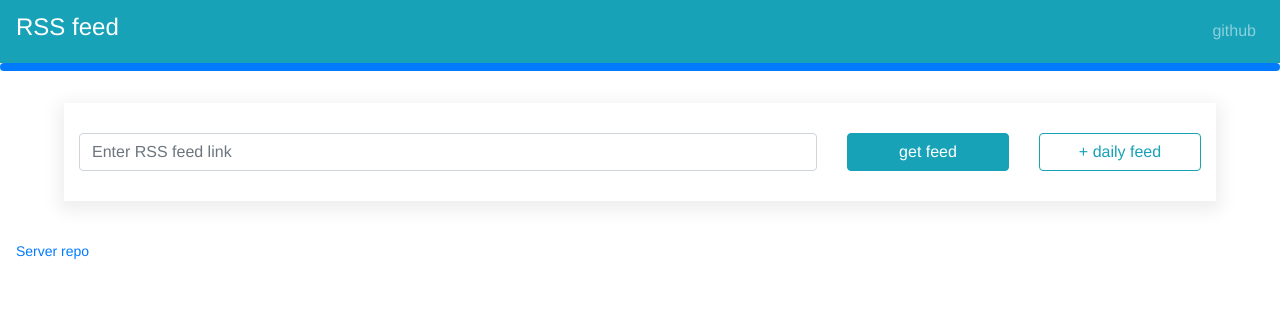
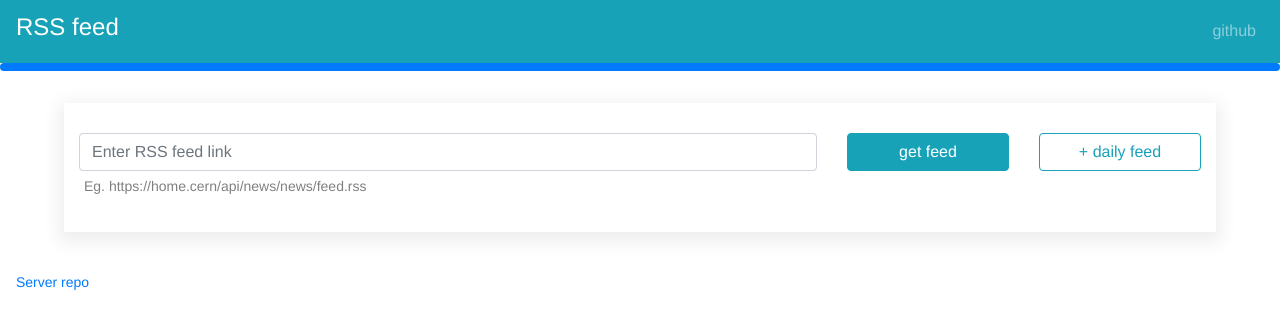
Before and after one commit to anastr0/RSS-feed-aggregator-client, a Vue app: page / in a window 1280 px wide. Shown: the top 328 px of the page. Built offline with nearby package versions, Linux system fonts and the light colour scheme; no server answers.

Commit message:
Example rss link

```diff
--- a/src/components/RSSComponents/SearchBar.vue
+++ b/src/components/RSSComponents/SearchBar.vue
@@ -30,6 +30,7 @@
         </button>
       </b-col>
     </b-row>
+    <b-row> <div class="example">Eg. https://home.cern/api/news/news/feed.rss</div></b-row>
   </b-container>
 </template>
 
@@ -68,8 +69,9 @@ export default {
   display: inline-block;
 }
 
-/*
-.search-button {
-  width: inherit;
-}*/
+.example {
+  padding: 5px 20px;
+  color: grey;
+  font-size: 14px;
+}
 </style>
```
